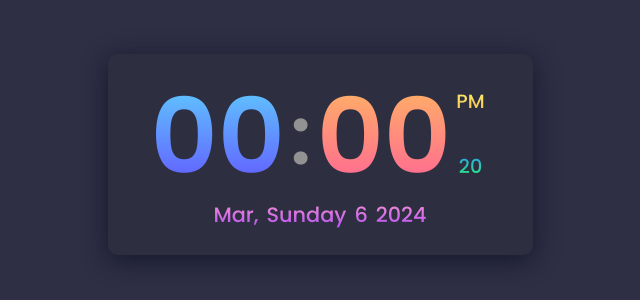
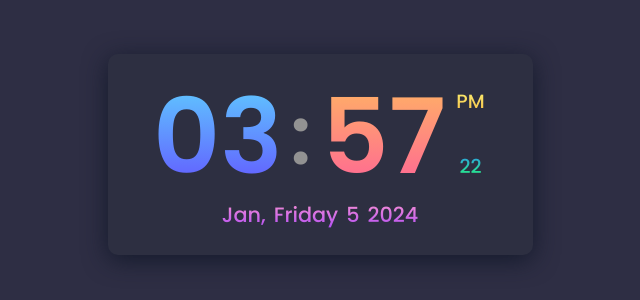
Before and after one commit to Vaibhav-kesarwani/DigitalClock, a plain HTML site: page index.html in a window 1280 px wide. Shown: the part 246-546 px from the top of the page, without its empty margins (320-960 px from the left). Drawn offline with nearby package versions, Linux system fonts and the light colour scheme.

Commit message:
make the clock logic also

```diff
--- a/index.html
+++ b/index.html
@@ -17,16 +17,16 @@
         <span class="dots">:</span>
         <span class="minutes">00</span>
         <div class="right-side">
-          <span class="period">PM</span>
-          <span class="seconds">20</span>
+          <span class="period">AM/PM</span>
+          <span class="seconds">00</span>
         </div>
       </div>
 
       <div class="calendar">
-        <span class="month-name">Mar</span>,
-        <span class="day-name">Sunday</span>
-        <span class="day-number">6</span>
-        <span class="year">2024</span>
+        <span class="month-name">Month</span>,
+        <span class="day-name">Day</span>
+        <span class="day-number">00</span>
+        <span class="year">0000</span>
       </div>
     </div>
 
--- a/index.js
+++ b/index.js
@@ -1,10 +1,51 @@
+"use strict";
+
 function clock() {
-    var today = new Date();
+  var today = new Date();
 
-    var hourss =today.getHourss();
-    var minutes =today.getMinutes();
-    var seconds =today.getSeconds();
-    let period = "AM";
+  var hours = today.getHours();
+  var minutes = today.getMinutes();
+  var seconds = today.getSeconds();
+  let period = "AM";
 
-    document.
+  // set the time period (AM/PM)
+  if (hours >= 12) {
+    period = "PM";
+  }
+
+  // set the 12-hour clock format
+  hours = hours > 12 ? hours % 12 : hours;
+
+  // add the 0 for the value lower than 10
+  if (hours < 10) {
+    hours = "0" + hours;
+  }
+
+  if (minutes < 10) {
+    minutes = "0" + minutes;
+  }
+
+  if (seconds < 10) {
+    seconds = "0" + seconds;
+  }
+
+  document.querySelector(".hours").innerHTML = hours;
+  document.querySelector(".minutes").innerHTML = minutes;
+  document.querySelector(".seconds").innerHTML = seconds;
+  document.querySelector(".period").innerHTML = period;
 }
+
+var updateClock = setInterval(clock, 1000);
+
+// get the date in js
+var today = new Date();
+
+const dayNumber = today.getDate();
+const year = today.getFullYear();
+const dayName = today.toLocaleString("default", { weekday: "long" });
+const monthName = today.toLocaleString("default", { month: "short" });
+
+document.querySelector(".month-name").innerHTML = monthName;
+document.querySelector(".day-name").innerHTML = dayName;
+document.querySelector(".day-number").innerHTML = dayNumber;
+document.querySelector(".year").innerHTML = year;
```
